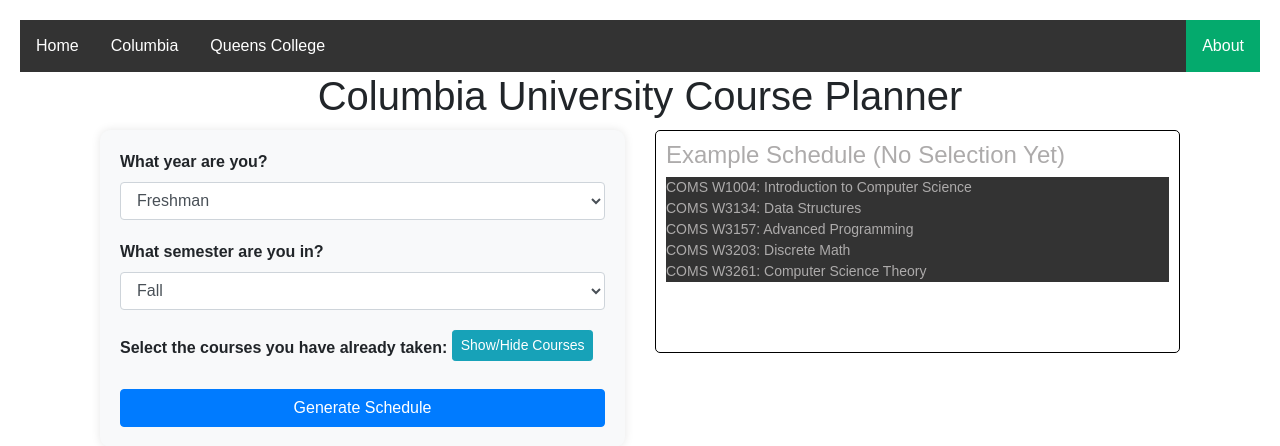
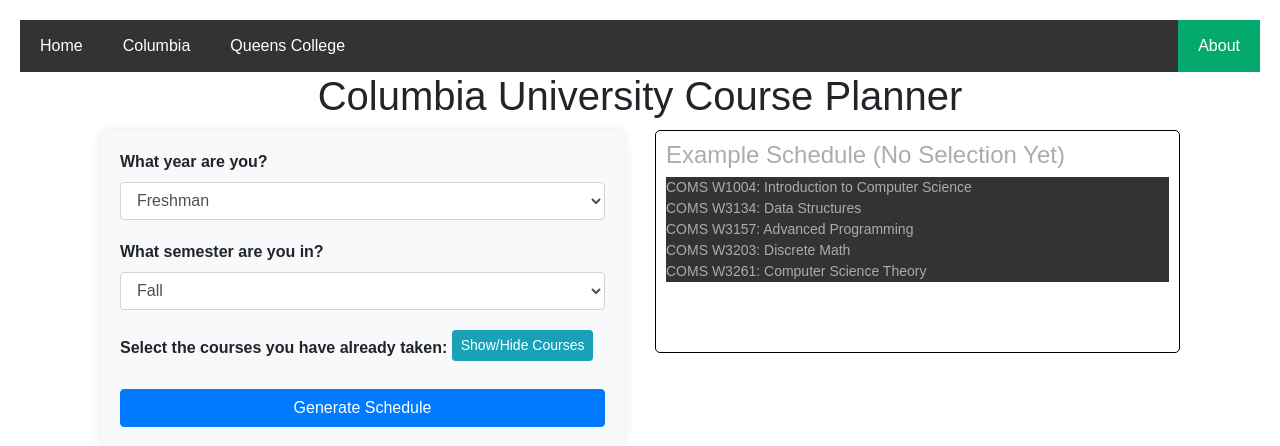
Before and after one commit to fcamaraa/CourseMap, a Flask app: page /columbia in a window 1280 px wide. Shown: the top 446 px of the page. Run offline with Flask 3, Linux system fonts and the light colour scheme; some libraries are stand-ins or nearby versions.

Commit message:
Update layout.html

```diff
--- a/templates/layout.html
+++ b/templates/layout.html
@@ -19,17 +19,69 @@
     <script src="https://stackpath.bootstrapcdn.com/bootstrap/4.2.1/js/bootstrap.min.js"></script>
 
     <link rel="stylesheet" href="{{url_for('static', filename='main.css')}}" />
+    <style>
+      /* Navbar Styling */
+      ul.navbar {
+        list-style-type: none;
+        margin: 0;
+        padding: 0;
+        background-color: #333;
+        display: flex;
+        justify-content: space-between;
+        align-items: center;
+      }
+
+      ul.navbar li {
+        position: relative;
+      }
+
+      ul.navbar li a {
+        display: block;
+        color: white;
+        text-align: center;
+        padding: 14px 20px;
+        text-decoration: none;
+        transition: background-color 0.3s ease;
+      }
+
+      ul.navbar li a:hover {
+        background-color: #111;
+      }
+
+      ul.navbar li a.active {
+        background-color: #04aa6d;
+      }
+
+      /* Right-aligned 'About' link */
+      ul.navbar li.right {
+        margin-left: auto;
+      }
+
+      /* Responsive Styling */
+      @media screen and (max-width: 768px) {
+        ul.navbar {
+          flex-direction: column;
+          align-items: flex-start;
+        }
+
+        ul.navbar li {
+          width: 100%;
+          text-align: left;
+        }
+      }
+    </style>
   </head>
   <body>
-    <ul>
+    <ul class="navbar">
       <li><a href="/">Home</a></li>
       <li><a href="/columbia">Columbia</a></li>
       <li><a href="/queens_college">Queens College</a></li>
-      <li style="float: right"><a class="active" href="#about">About</a></li>
+      <li class="right"><a class="active" href="#about">About</a></li>
     </ul>
     <div class="container-fluid">{% block content %} {% endblock %}</div>
   </body>
 </html>
+
 
 <style>
   ul {
```
